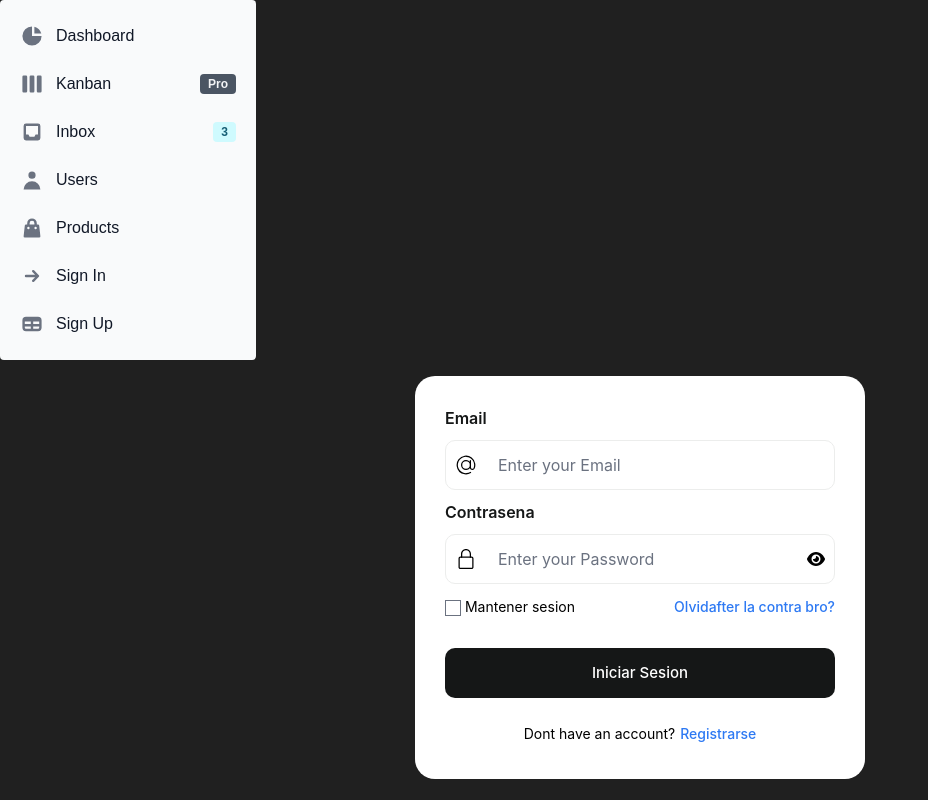
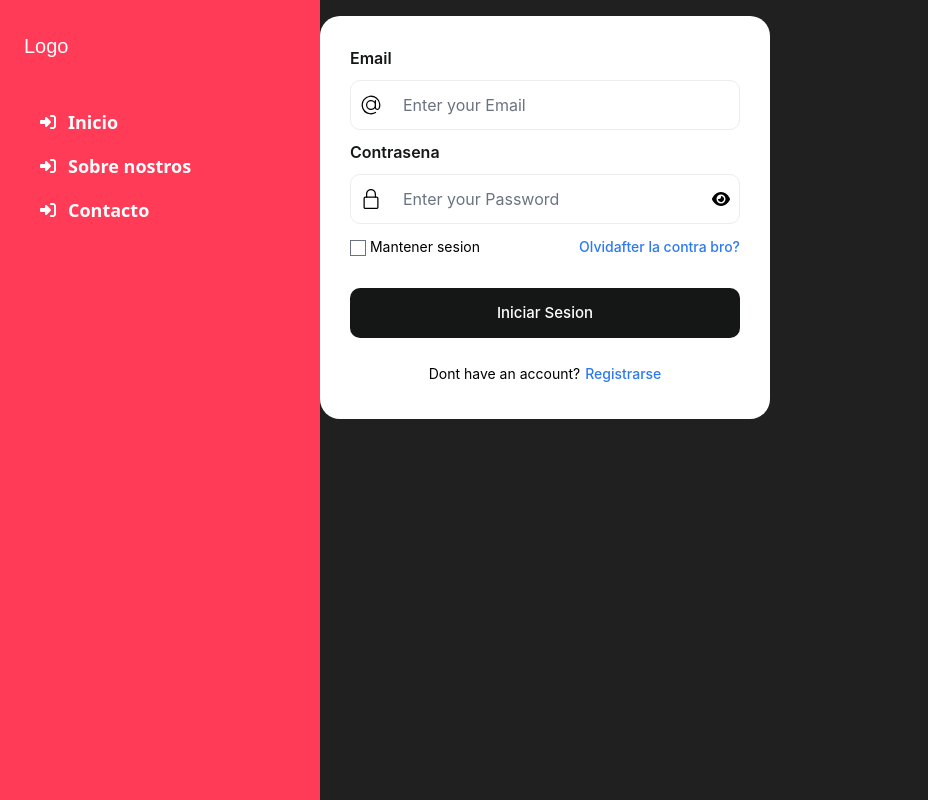
Before and after one commit to juansopo/mern-crud, a React (Vite) app in the folder client/: page /login in a window 1280 px wide. Shown: the whole page, without its empty margins (0-928 px from the left). Built offline with nearby package versions, Linux system fonts and the light colour scheme.

Commit message:
feat: Sidebar component WIP

```diff
--- a/client/src/App.jsx
+++ b/client/src/App.jsx
@@ -2,23 +2,21 @@ import { BrowserRouter, Routes, Route } from "react-router-dom";
 import LoginPage from "./pages/LoginPage";
 import RegisterPage from "./pages/RegisterPage";
 import HomePage from "./pages/HomePage.jsx";
-import {TableJson} from "./pages/SociosPage.jsx";
+import { TableJson } from "./pages/SociosPage.jsx";
 import SocioFormPage from "./pages/SocioFormPage.jsx";
 import { AuthProvider } from "./context/AuthContext.jsx";
 import ProfilePage from "./pages/ProfilePage.jsx";
 import ProtectedRoute from "./ProtectedRoute.jsx";
 import { SocioProvider } from "./context/SocioContext.jsx";
-//import Header from "./components/navbar.jsx";
-import Sidebar from "./components/sidebar.jsx"
-
+import { Sidebar } from './components/Sidebar/Sidebar.jsx';
 
 function App() {
   return (
-    <div className="font-roboto">
+    <div className="font-roboto h-full w-full flex ">
       <AuthProvider>
         <SocioProvider>
           <BrowserRouter>
-            <Sidebar />
+            <Sidebar/>
             <Routes>
               <Route path="/" element={<HomePage />} />
               <Route path="/login" element={<LoginPage />} />
@@ -35,7 +33,6 @@ function App() {
         </SocioProvider>
       </AuthProvider>
     </div>
-
   );
 }
 
--- a/client/src/components/Forms/Login/index.jsx
+++ b/client/src/components/Forms/Login/index.jsx
@@ -5,7 +5,7 @@ import "./styles.css";
 
 export const LoginForm = ({register, onsubmit, errors, signinError}) => {
   return (
-    <div className='flex justify-center py-4'>
+    <div className='justify-center py-4'>
       {signinError && signinError.map((error, i) => (
         <div className="flex justify-center items-center" key={i}>
           <p className="text-red-500 ">{error}</p>
--- /dev/null
+++ b/client/src/components/Sidebar/Sidebar.jsx
@@ -0,0 +1,48 @@
+import React from "react";
+import "./sidebar.css";
+import { Link } from "react-router-dom";
+import RightToBracketSolid from "../../assets/right-to-bracket-solid.svg";
+
+const ButtonSidebar = ({ logo = "", message, to = "" }) => {
+  return (
+    <Link to={to} className="my-1">
+      <button className="flex w-full items-center rounded-lg px-2 transition-all hover:bg-[#000000] py-1 item-center">
+        {logo && <span className="mx-2 w-4 h-4">{logo}</span>}
+        <h3 className="ml-1">{message}</h3>
+      </button>
+    </Link>
+  );
+};
+
+export const Sidebar = ({ isOpen, toggle }) => {
+  return (
+    <div className={isOpen ? "sidebar open" : "sidebar"} onClick={toggle}>
+      <div className="bg-[#ff3b58] h-full min-w-80 flex flex-col font-roboto h-full w-full flex">
+        <h1 className="px-6 mb-10 pt-8 text-xl">Logo</h1>
+        <div className="flex flex-col px-6 text-lg font-semibold font-sans">
+          <ButtonSidebar
+            logo={
+              <img src={RightToBracketSolid} alt="Right to Bracket Solid" />
+            }
+            message="Inicio"
+            to="/login"
+          />
+          <ButtonSidebar
+            logo={
+              <img src={RightToBracketSolid} alt="Right to Bracket Solid" />
+            }
+            message="Sobre nostros"
+            to="/login"
+          />
+          <ButtonSidebar
+            logo={
+              <img src={RightToBracketSolid} alt="Right to Bracket Solid" />
+            }
+            message="Contacto"
+            to="/login"
+          />
+        </div>
+      </div>
+    </div>
+  );
+};
--- a/client/src/components/navbar.jsx
+++ /dev/null
@@ -1,56 +0,0 @@
-
-import { Link, useLocation } from "react-router-dom"
-import { Navbar, TextInput, Button } from "flowbite-react"
-import {AiOutlineSearch} from 'react-icons/ai'
-import {FaMoon} from 'react-icons/fa'
-import { useAuth } from "../context/AuthContext"
-import '../input.css'
-function Header() {
-    const path = useLocation().pathname;
-    //const { isAuthenticated, logout, user } = useAuth()
-    return (
-        <Navbar className=" bg-gray border-b-2">
-            <Link to="/" className="self-center text-sm whitespace-nowrap sm:text-xl font-semibold">
-                <span className="px-2 py-1 bg-gradient-to-r from-indigo-500 via-purple-500 to-pink-500 rounded-lg text-white">Home</span>
-            </Link>
-            <form className="flex gap-2 md:order-2">
-                <TextInput
-                    type="text"
-                    placeholder="Buscar..."
-                    rightIcon={AiOutlineSearch}
-                    className="hidden lg:inline"
-                />
-            </form>
-            <Button className="w-12 h-10 lg:hidden" color='gray'>
-                <AiOutlineSearch />
-            </Button>
-            <div className="flex gap-2">
-                <Button className="w-12 h-10 hidden sm:inline" color="gray">
-                    <FaMoon />
-                </Button>
-                <Link to="/login">
-                    <Button color="gray">
-                        Iniciar sesion
-                    </Button>
-                </Link>
-                <Navbar.Toggle />
-            </div>
-
-
-            <Navbar.Collapse>
-                <Navbar.Link active={path === '/register'} as={'div'}>
-                    <Link to="/register">
-                        Registrarse
-                    </Link>
-                </Navbar.Link>
-                <Navbar.Link active={path === '/'} as={'div'}>
-                    <Link to="/">
-                        Home
-                    </Link>
-                </Navbar.Link>
-            </Navbar.Collapse>
-
-        </Navbar>
-    )
-}
-export default Header
--- a/client/src/components/sidebar.jsx
+++ /dev/null
@@ -1,38 +0,0 @@
-import {Sidebar} from 'flowbite-react'
-import { HiArrowSmRight, HiChartPie, HiInbox, HiShoppingBag, HiTable, HiUser, HiViewBoards } from 'react-icons/hi';
-
-const Component = () => {
-    return (
-        <Sidebar aria-label="Default sidebar example">
-          <Sidebar.Items>
-            <Sidebar.ItemGroup>
-              <Sidebar.Item href="#" icon={HiChartPie}>
-                Dashboard
-              </Sidebar.Item>
-              <Sidebar.Item href="#" icon={HiViewBoards} label="Pro" labelColor="dark">
-                Kanban
-              </Sidebar.Item>
-              <Sidebar.Item href="#" icon={HiInbox} label="3">
-                Inbox
-              </Sidebar.Item>
-              <Sidebar.Item href="#" icon={HiUser}>
-                Users
-              </Sidebar.Item>
-              <Sidebar.Item href="#" icon={HiShoppingBag}>
-                Products
-              </Sidebar.Item>
-              <Sidebar.Item href="#" icon={HiArrowSmRight}>
-                Sign In
-              </Sidebar.Item>
-              <Sidebar.Item href="#" icon={HiTable}>
-                Sign Up
-              </Sidebar.Item>
-            </Sidebar.ItemGroup>
-          </Sidebar.Items>
-        </Sidebar>
-
-      );
-
-}
-
-export default Component
--- a/client/src/index.css
+++ b/client/src/index.css
@@ -2,7 +2,17 @@
 @tailwind components;
 @tailwind utilities;
 
+#root{
+    height: 100vh;
+    width: 100vw;
+    font-family: sans-serif;
+}
+
 body{
+    height: 100vh;
+    width: 100vw;
+    margin: 0;
+    padding: 0;
     background: #202020 ;
     color: white;
 }
--- a/package.json
+++ b/package.json
@@ -13,6 +13,7 @@
   "license": "ISC",
   "dependencies": {
     "bcryptjs": "^2.4.3",
+    "classnames": "^2.5.1",
     "cookie-parser": "^1.4.6",
     "cors": "^2.8.5",
     "eslint": "^8.52.0",
```
Also changed, not shown: client/src/components/Sidebar/types.ts (added, +8 -0 lines), client/src/assets/right-to-bracket-solid.svg (added), client/src/components/Sidebar/sidebar.css (added), 1 other file (tests, documents, lock files or other folders).
